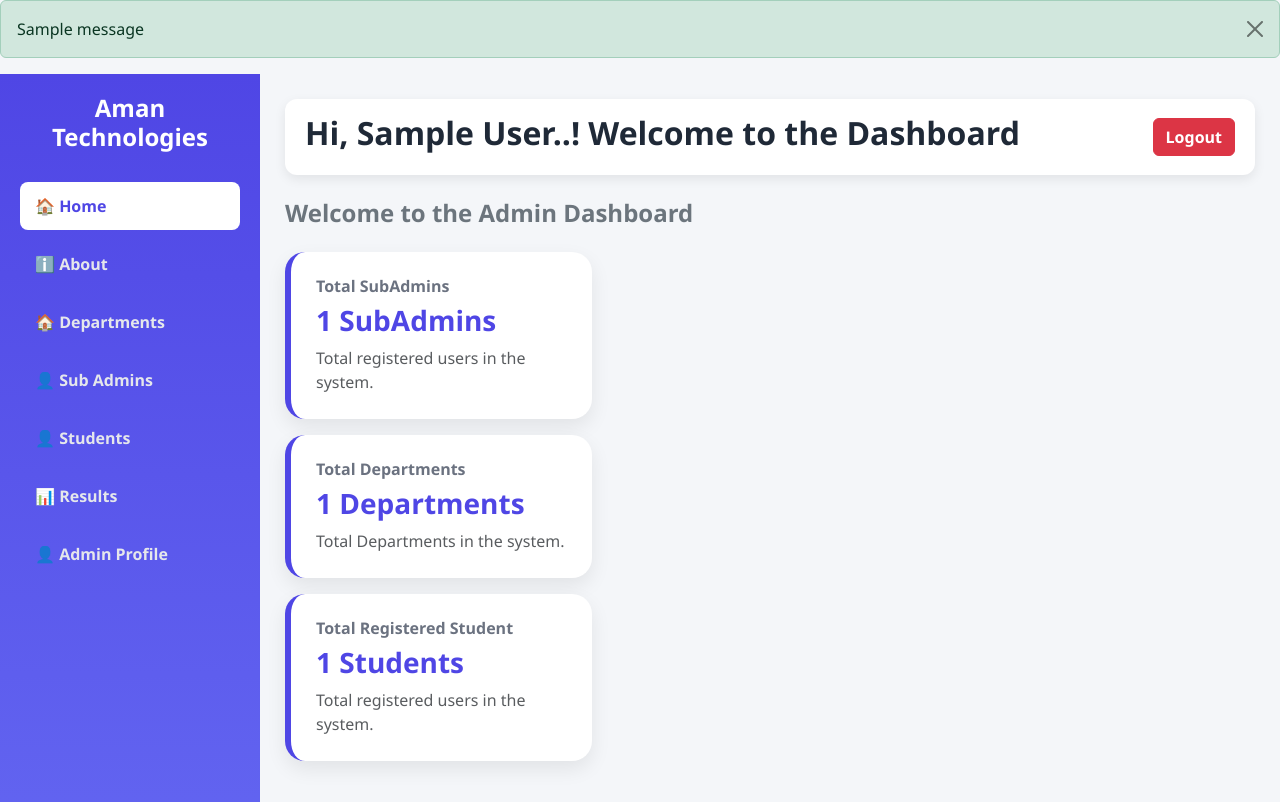
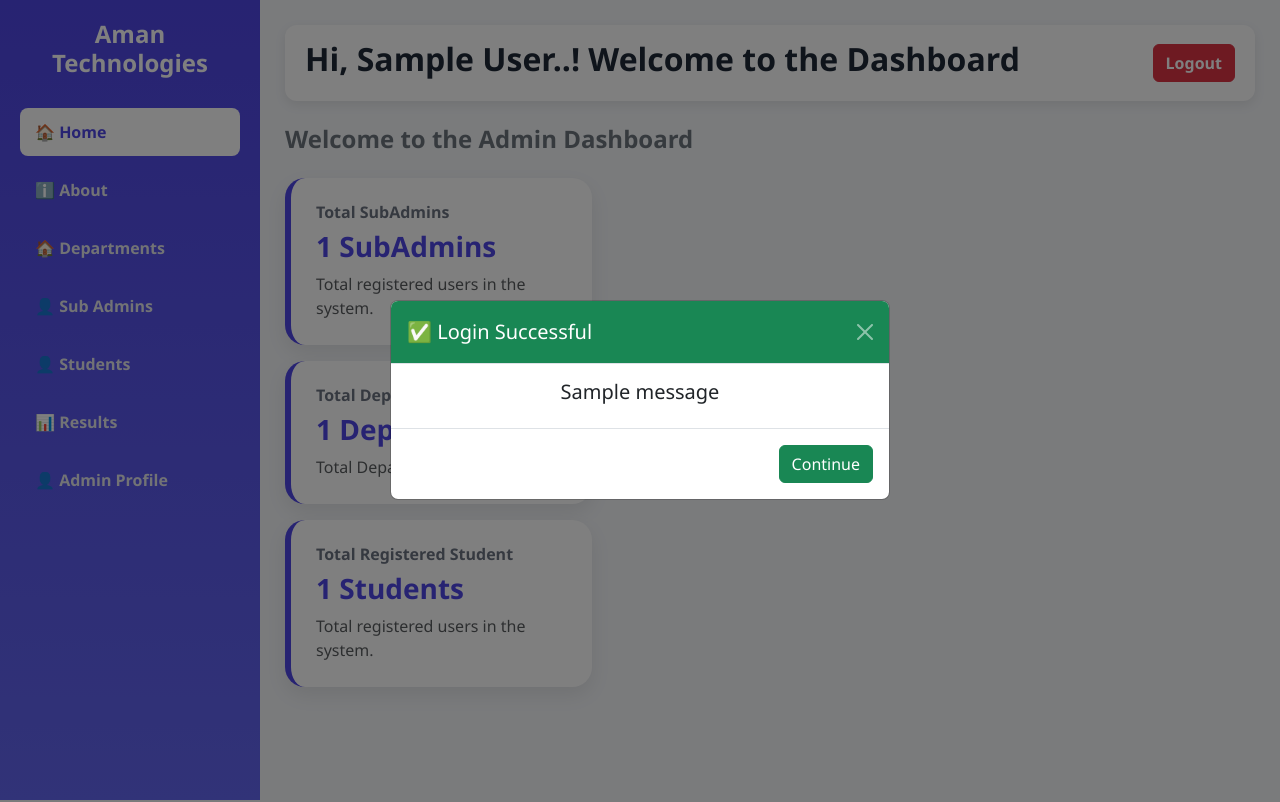
Before and after one commit to AmanPnd11/Test_Dashboard, a Django app: page /index/ in a window 1280 px wide. Run offline with Django 3.2, Linux system fonts and the light colour scheme; tables that the repository leaves empty hold one stand-in row (values such as "Sample post"); one stand-in notice (Sample message) is shown; some libraries are stand-ins or nearby versions.

Commit message:
changes4

```diff
--- a/webapp/templates/superadmin/index.html
+++ b/webapp/templates/superadmin/index.html
@@ -118,13 +118,48 @@
 </head>
 <body>
     {% if messages %}
-    {% for message in messages %}
-      <div class="alert alert-{{ message.tags }} alert-dismissible fade show" role="alert">
-        {{ message }}
-        <button type="button" class="btn-close" data-bs-dismiss="alert"></button>
-      </div>
-    {% endfor %}
-  {% endif %}
+    <div class="modal fade" id="loginModal" tabindex="-1">
+        <div class="modal-dialog modal-dialog-centered">
+            <div class="modal-content">
+
+                {% for message in messages %}
+                <div class="modal-header
+                    {% if message.tags == 'success' %}
+                        bg-success
+                    {% else %}
+                        bg-danger
+                    {% endif %}
+                    text-white">
+
+                    <h5 class="modal-title">
+                        {% if message.tags == 'success' %}
+                            ✅ Login Successful
+                        {% else %}
+                            ❌ Notification
+                        {% endif %}
+                    </h5>
+
+                    <button type="button"
+                            class="btn-close btn-close-white"
+                            data-bs-dismiss="modal"></button>
+                </div>
+
+                <div class="modal-body text-center">
+                    <h5>{{ message }}</h5>
+                </div>
+                {% endfor %}
+
+                <div class="modal-footer">
+                    <button class="btn btn-success"
+                            data-bs-dismiss="modal">
+                        Continue
+                    </button>
+                </div>
+
+            </div>
+        </div>
+    </div>
+    {% endif %}
 
 
 
@@ -209,6 +244,14 @@
     }
 </script>
 
-
+{% if messages %}
+<script>
+    window.onload = function () {
+        var loginModal =
+            new bootstrap.Modal(document.getElementById('loginModal'));
+        loginModal.show();
+    };
+</script>
+{% endif %}
 </body>
 </html>
```
Also changed, not shown: webapp/templates/superadmin/adminlogin.html (+8 -1 lines).
